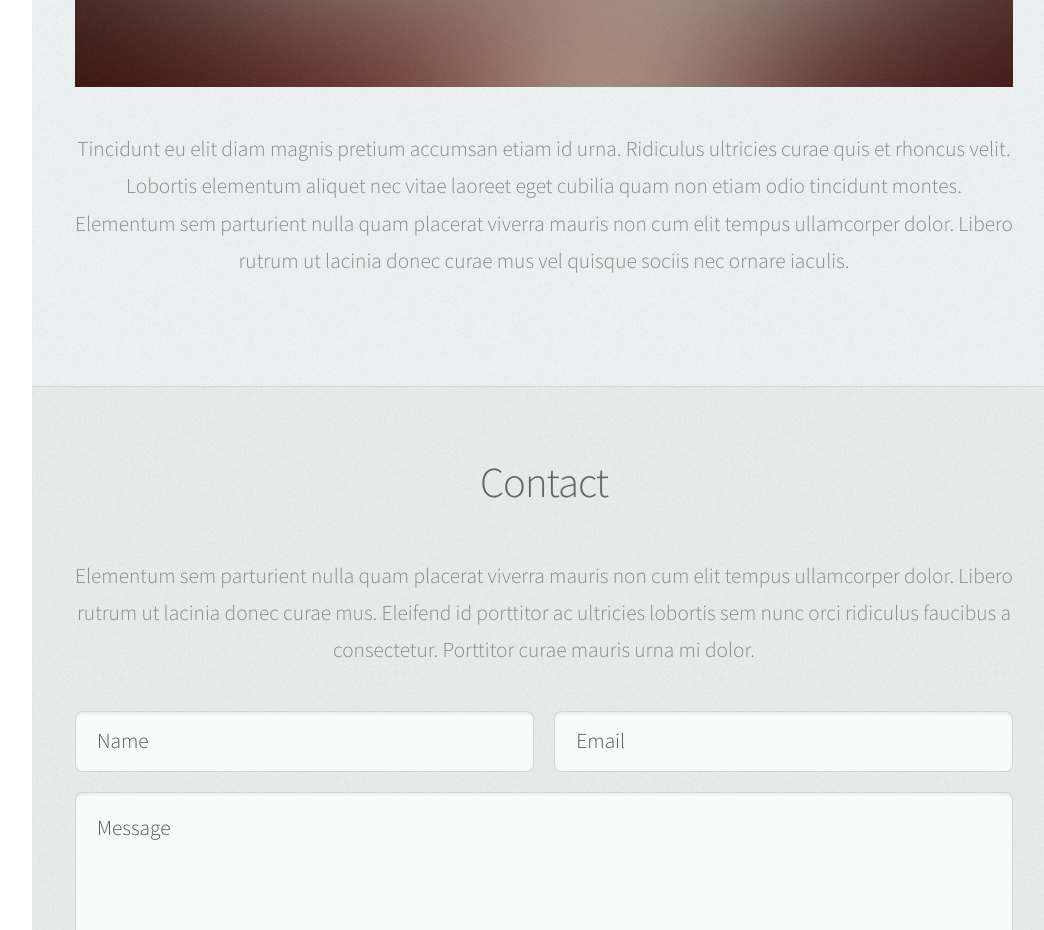
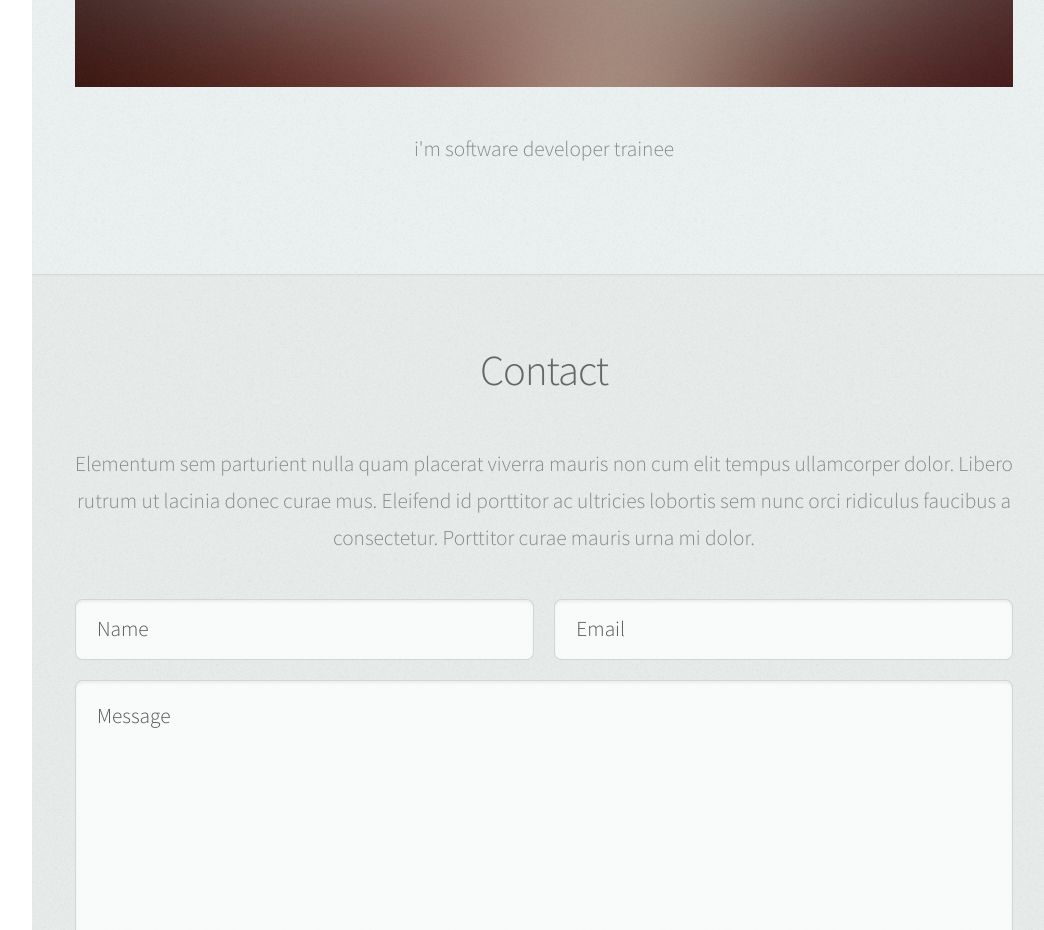
Before and after one commit to wala93/Deployment, a website: page public/index.html in a window 1280 px wide. Shown: the part 1940-2870 px from the top of the page, without its empty margins (224-1268 px from the left). Drawn offline with Linux system fonts and the light colour scheme; files whose address does not match are found by name.

Commit message:
branch make sure

```diff
--- a/public/index.html
+++ b/public/index.html
@@ -141,12 +141,7 @@
 
 							<a href="#" class="image featured"><img src="images/pic08.jpg" alt="" /></a>
 
-							<p>Tincidunt eu elit diam magnis pretium accumsan etiam id urna. Ridiculus
-							ultricies curae quis et rhoncus velit. Lobortis elementum aliquet nec vitae
-							laoreet eget cubilia quam non etiam odio tincidunt montes. Elementum sem
-							parturient nulla quam placerat viverra mauris non cum elit tempus ullamcorper
-							dolor. Libero rutrum ut lacinia donec curae mus vel quisque sociis nec
-							ornare iaculis.</p>
+							<p>i'm software developer trainee</p>
 
 						</div>
 					</section>
```
